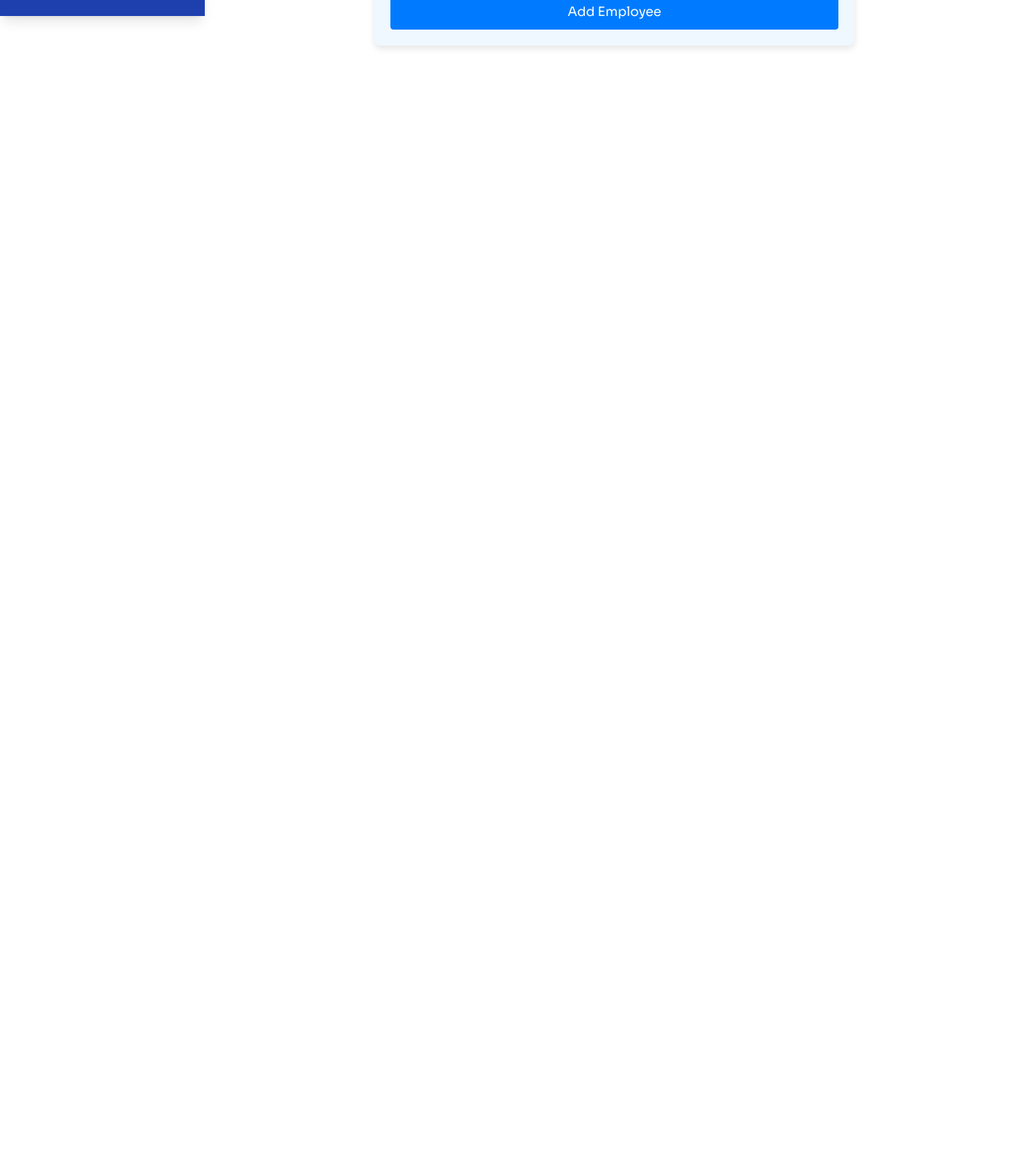
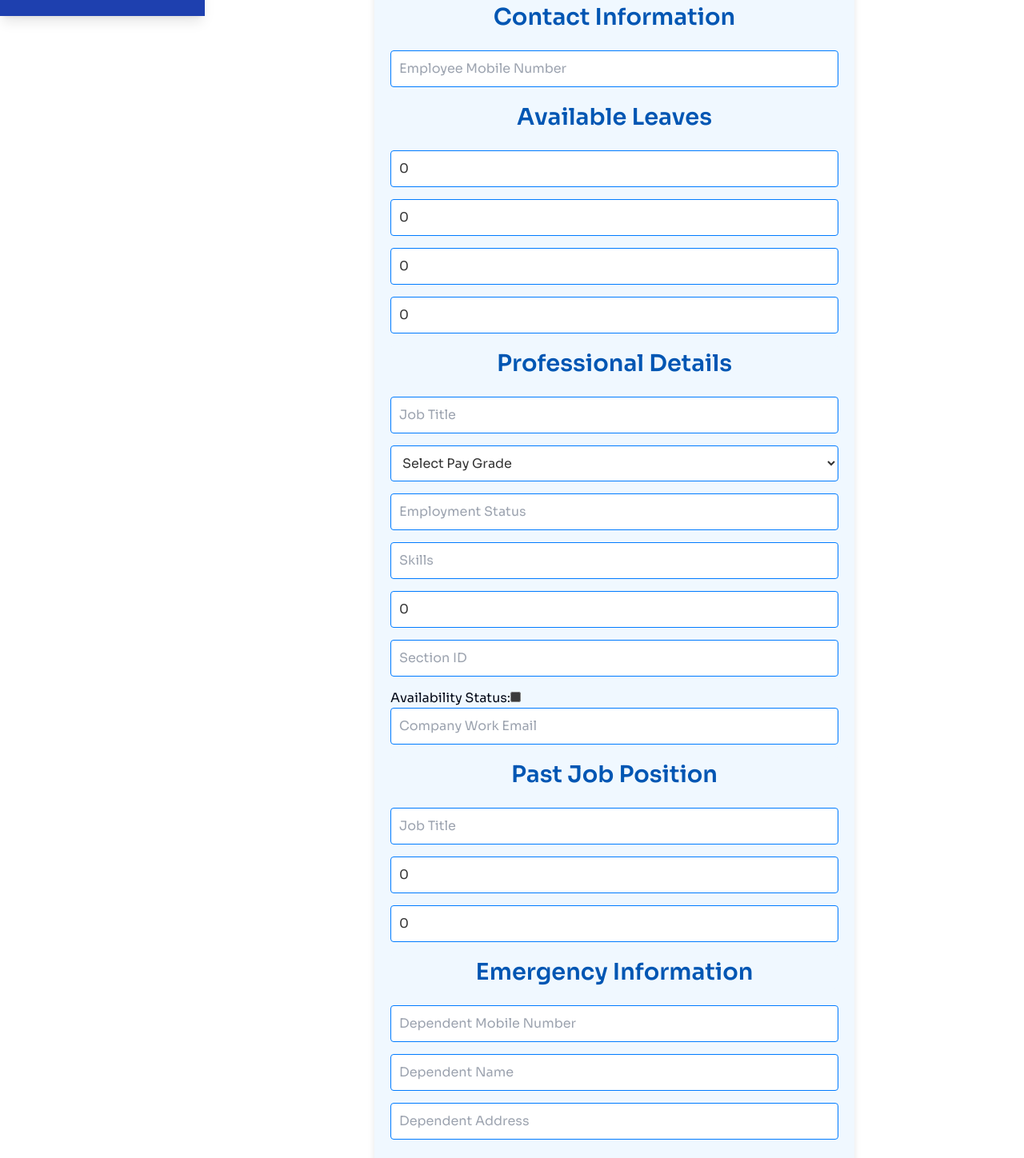
Before and after one commit to NesanduGMS/HRMS, a React (Create React App) app in the folder client/: page /dashboard/addemployee in a window 1280 px wide. Shown: the part 780-2228 px from the top of the page at 80% size. Before the commit the page ends 873 px from the top, so only its background shows below. Built offline with nearby package versions, Linux system fonts and the light colour scheme.

Commit message:
Refactor routing and rename addEmployee to addEmployeeDetails.create addEmployee

```diff
--- a/client/src/pages/AddEmployeePage.css
+++ b/client/src/pages/AddEmployeePage.css
@@ -58,3 +58,14 @@
 .submit-button:hover {
   background-color: #0056b3; /* Darker blue on hover */
 }
+
+.section-title {
+  font-size: 1.8rem; /* Make the text larger */
+  font-weight: bold; /* Bold text */
+  color: #0056b3; /* Highlight color */
+  background-color: #f0f8ff; /* Light background for emphasis */
+  padding: 10px;
+  text-align: center; /* Center the title */
+  border-radius: 5px; /* Rounded corners */
+  margin-bottom: 20px;
+}
--- a/client/src/pages/AddEmployeePage.jsx
+++ b/client/src/pages/AddEmployeePage.jsx
@@ -1,9 +1,11 @@
 import React, { useState } from 'react';
 import axios from 'axios';
-import './AddEmployeePage.css'; // Import the CSS file for styling
+import './AddEmployeePage.css';
 
 const AddEmployeePage = () => {
-  const [employee, setEmployee] = useState({
+  const [employeeDetails, setEmployeeDetails] = useState({
+    employee: {
+      //Employee_Id: '',
       First_Name: '',
       Last_Name: '',
       Full_Name: '',
@@ -11,73 +13,184 @@ const AddEmployeePage = () => {
       Date_Of_Birth: '',
       Gender: 'Male',
       Marital_Status: false,
-    Personal_Email: '', // This field will remain optional
+      Personal_Email: '',
       Country: '',
       Address: '',
+    },
+    contactInfo: {
+      Employee_Mobile_Number: '',
+    },
+    availableLeaves: {
+      Annual_Leaves: 0,
+      Casual_Leaves: 0,
+      Maternity_Leaves: 0,
+      No_Pay_Leaves: 0,
+    },
+    professionalDetails: {
+      Job_Title: '',
+      Pay_Grade: '', // ENUM options will be shown in the select input
+      Employment_Status: '',
+      Skills: '',
+      Basic_Salary: 0,
+      Section_Id: '',
+      Availability_Status: false,
+      Company_Work_Mail: '',
+    },
+    pastJobPosition: {
+      Job_Title: '',
+      Time_Period_Years: 0,
+      Rating_Performance: 0,
+    },
+    emergencyInfo: {
+      Dependant_Mobile_Number: '',
+      Dependant_Name: '',
+      Dependant_Address: '',
+    },
+    supervisorDetails: {
+      Supervisor_Id: '',
+    },
   });
 
   const handleChange = (e) => {
     const { name, value } = e.target;
-    setEmployee((prevEmployee) => ({
-      ...prevEmployee,
+    const fieldName = name.split('.');
+
+    setEmployeeDetails((prevDetails) => {
+      if (fieldName.length > 1) {
+        return {
+          ...prevDetails,
+          [fieldName[0]]: {
+            ...prevDetails[fieldName[0]],
+            [fieldName[1]]: value,
+          },
+        };
+      } else {
+        return {
+          ...prevDetails,
+          employee: {
+            ...prevDetails.employee,
             [name]: value,
-    }));
+          },
+        };
+      }
+    });
   };
 
-  const handleSubmit = (e) => {
+  const handleSubmit = async (e) => {
     e.preventDefault();
 
-    axios.post('http://localhost:3005/api/employees/addEmployee', employee)
-      .then(response => {
-        alert('Employee added successfully!');
-      })
-      .catch(error => {
-        console.error('Error adding employee:', error);
-      });
+    try {
+      const response = await axios.post('http://localhost:3005/api/employees/addEmployeeDetails', employeeDetails);
+      alert('Employee details added successfully!');
+    } catch (error) {
+      console.error('Error adding employee details:', error);
+    }
   };
 
   return (
     <div className="add-employee-container">
       <h2 className="form-title">Add New Employee</h2>
       <form className="employee-form" onSubmit={handleSubmit}>
-        <input className="form-input" name="First_Name" value={employee.First_Name} onChange={handleChange} placeholder="First Name" required />
-        <input className="form-input" name="Last_Name" value={employee.Last_Name} onChange={handleChange} placeholder="Last Name" required />
-        <input className="form-input" name="Full_Name" value={employee.Full_Name} onChange={handleChange} placeholder="Full Name" required />
-
-        <label className="form-label">Recruitment Date:</label>
-        <input className="form-input" name="Recruitment_Date" type="date" value={employee.Recruitment_Date} onChange={handleChange} required />
-
-        <label className="form-label">Date of Birth:</label>
-        <input className="form-input" name="Date_Of_Birth" type="date" value={employee.Date_Of_Birth} onChange={handleChange} required />
-
-        <select className="form-input" name="Gender" value={employee.Gender} onChange={handleChange}>
+        {/* Employee Personal Details */}
+        <h3 className="section-title">Employee Personal Details</h3>
+        {/* <input className="form-input" name="Employee_Id" value={employeeDetails.employee.Employee_Id} onChange={handleChange} placeholder="Employee ID" required /> */}
+        <input className="form-input" name="First_Name" value={employeeDetails.employee.First_Name} onChange={handleChange} placeholder="First Name" required />
+        <input className="form-input" name="Last_Name" value={employeeDetails.employee.Last_Name} onChange={handleChange} placeholder="Last Name" required />
+        <input className="form-input" name="Full_Name" value={employeeDetails.employee.Full_Name} onChange={handleChange} placeholder="Full Name" required />
+        <input className="form-input" name="Recruitment_Date" type="date" value={employeeDetails.employee.Recruitment_Date} onChange={handleChange} />
+        <input className="form-input" name="Date_Of_Birth" type="date" value={employeeDetails.employee.Date_Of_Birth} onChange={handleChange} required />
+        <select className="form-input" name="Gender" value={employeeDetails.employee.Gender} onChange={handleChange}>
           <option value="Male">Male</option>
           <option value="Female">Female</option>
           <option value="Other">Other</option>
         </select>
-
         <label className="marital-status-label">
           Marital Status:
           <input
             type="checkbox"
             name="Marital_Status"
-            checked={employee.Marital_Status}
-            onChange={() => setEmployee((prevEmployee) => ({
-              ...prevEmployee,
-              Marital_Status: !prevEmployee.Marital_Status
+            checked={employeeDetails.employee.Marital_Status}
+            onChange={() => setEmployeeDetails((prevDetails) => ({
+              ...prevDetails,
+              employee: {
+                ...prevDetails.employee,
+                Marital_Status: !prevDetails.employee.Marital_Status,
+              },
             }))}
           />
         </label>
+        <input className="form-input" name="Personal_Email" value={employeeDetails.employee.Personal_Email} onChange={handleChange} placeholder="Personal Email" />
+        <input className="form-input" name="Country" value={employeeDetails.employee.Country} onChange={handleChange} placeholder="Country" required />
+        <textarea className="form-input" name="Address" value={employeeDetails.employee.Address} onChange={handleChange} placeholder="Address" required />
 
+        {/* Contact Info */}
+        <h3 className="section-title">Contact Information</h3>
+        <input className="form-input" name="contactInfo.Employee_Mobile_Number" value={employeeDetails.contactInfo.Employee_Mobile_Number} onChange={handleChange} placeholder="Employee Mobile Number" required />
+
+        {/* Available Leaves */}
+        <h3 className="section-title">Available Leaves</h3>
+        <input className="form-input" name="availableLeaves.Annual_Leaves" type="number" value={employeeDetails.availableLeaves.Annual_Leaves} onChange={handleChange} placeholder="Annual Leaves" required />
+        <input className="form-input" name="availableLeaves.Casual_Leaves" type="number" value={employeeDetails.availableLeaves.Casual_Leaves} onChange={handleChange} placeholder="Casual Leaves" required />
+        <input className="form-input" name="availableLeaves.Maternity_Leaves" type="number" value={employeeDetails.availableLeaves.Maternity_Leaves} onChange={handleChange} placeholder="Maternity Leaves" required />
+        <input className="form-input" name="availableLeaves.No_Pay_Leaves" type="number" value={employeeDetails.availableLeaves.No_Pay_Leaves} onChange={handleChange} placeholder="No Pay Leaves" required />
+
+        {/* Professional Details */}
+        <h3 className="section-title">Professional Details</h3>
+        <input className="form-input" name="professionalDetails.Job_Title" value={employeeDetails.professionalDetails.Job_Title} onChange={handleChange} placeholder="Job Title" required />
+
+        {/* Pay Grade selection with ENUM values */}
+        <select className="form-input" name="professionalDetails.Pay_Grade" value={employeeDetails.professionalDetails.Pay_Grade} onChange={handleChange} required>
+          <option value="">Select Pay Grade</option>
+          <option value="L1">L1</option>
+          <option value="L2">L2</option>
+          <option value="L3">L3</option>
+          <option value="L4">L4</option>
+          <option value="L5">L5</option>
+          <option value="L6">L6</option>
+          <option value="L7">L7</option>
+          <option value="L8">L8</option>
+          <option value="L9">L9</option>
+          <option value="L10">L10</option>
+          <option value="L11">L11</option>
+          <option value="L12">L12</option>
+        </select>
+
+        <input className="form-input" name="professionalDetails.Employment_Status" value={employeeDetails.professionalDetails.Employment_Status} onChange={handleChange} placeholder="Employment Status" required />
+        <input className="form-input" name="professionalDetails.Skills" value={employeeDetails.professionalDetails.Skills} onChange={handleChange} placeholder="Skills" required />
+        <input className="form-input" name="professionalDetails.Basic_Salary" type="number" value={employeeDetails.professionalDetails.Basic_Salary} onChange={handleChange} placeholder="Basic Salary" required />
+        <input className="form-input" name="professionalDetails.Section_Id" value={employeeDetails.professionalDetails.Section_Id} onChange={handleChange} placeholder="Section ID" required />
+        <label className="availability-status-label">
+          Availability Status:
           <input
-          className="form-input"
-          name="Personal_Email"
-          value={employee.Personal_Email}
-          onChange={handleChange}
-          placeholder="Personal Email" // No 'required' attribute
+            type="checkbox"
+            name="Availability_Status"
+            checked={employeeDetails.professionalDetails.Availability_Status}
+            onChange={() => setEmployeeDetails((prevDetails) => ({
+              ...prevDetails,
+              professionalDetails: {
+                ...prevDetails.professionalDetails,
+                Availability_Status: !prevDetails.professionalDetails.Availability_Status,
+              },
+            }))}
           />
-        <input className="form-input" name="Country" value={employee.Country} onChange={handleChange} placeholder="Country" required />
-        <textarea className="form-input" name="Address" value={employee.Address} onChange={handleChange} placeholder="Address" required />
+        </label>
+        <input className="form-input" name="professionalDetails.Company_Work_Mail" value={employeeDetails.professionalDetails.Company_Work_Mail} onChange={handleChange} placeholder="Company Work Email" required />
+
+        {/* Past Job Position */}
+        <h3 className="section-title">Past Job Position</h3>
+        <input className="form-input" name="pastJobPosition.Job_Title" value={employeeDetails.pastJobPosition.Job_Title} onChange={handleChange} placeholder="Job Title" required />
+        <input className="form-input" name="pastJobPosition.Time_Period_Years" type="number" value={employeeDetails.pastJobPosition.Time_Period_Years} onChange={handleChange} placeholder="Time Period (Years)" required />
+        <input className="form-input" name="pastJobPosition.Rating_Performance" type="number" value={employeeDetails.pastJobPosition.Rating_Performance} onChange={handleChange} placeholder="Rating Performance" required />
+
+        {/* Emergency Info */}
+        <h3 className="section-title">Emergency Information</h3>
+        <input className="form-input" name="emergencyInfo.Dependant_Mobile_Number" value={employeeDetails.emergencyInfo.Dependant_Mobile_Number} onChange={handleChange} placeholder="Dependent Mobile Number" />
+        <input className="form-input" name="emergencyInfo.Dependant_Name" value={employeeDetails.emergencyInfo.Dependant_Name} onChange={handleChange} placeholder="Dependent Name" />
+        <input className="form-input" name="emergencyInfo.Dependant_Address" value={employeeDetails.emergencyInfo.Dependant_Address} onChange={handleChange} placeholder="Dependent Address" />
+
+        {/* Supervisor Details */}
+        <h3 className="section-title">Supervisor Details</h3>
+        <input className="form-input" name="supervisorDetails.Supervisor_Id" value={employeeDetails.supervisorDetails.Supervisor_Id} onChange={handleChange} placeholder="Supervisor ID" required />
 
         <button type="submit" className="submit-button">Add Employee</button>
       </form>
```
Also changed, not shown: 2 other files (tests, documents, lock files or other folders). Lines whose indentation alone changed are shown as unchanged.
